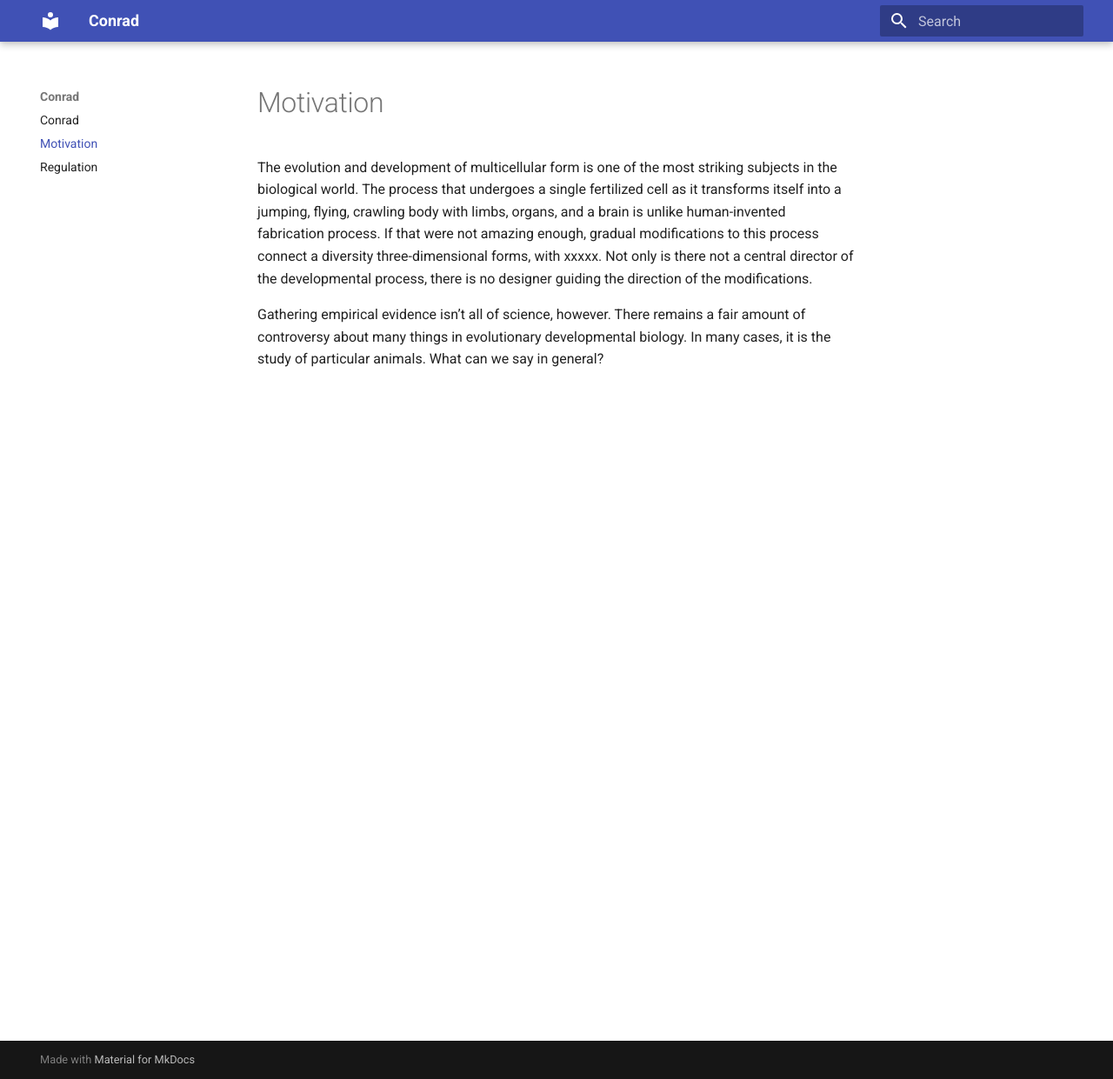
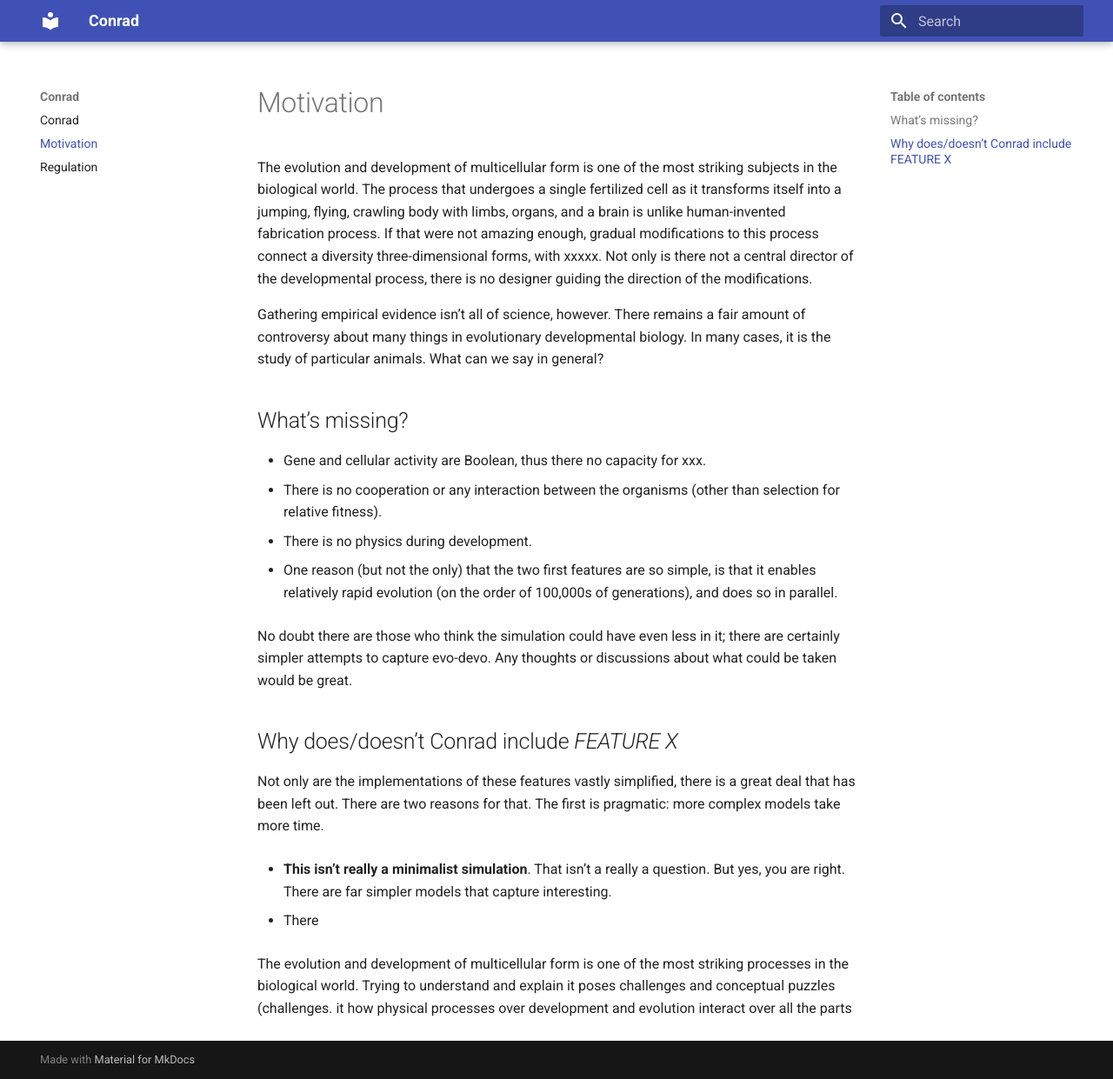
Before and after one commit to brettc/conrad, an MkDocs documentation site: the page built from docs/motivation.md, in a window 1280 px wide and 1241 px high. Shown: the whole window at 87% size. Built offline with MkDocs 1.6.1 and Material for MkDocs 9.7.7, drawn with Linux system fonts in a browser that asks for light colours.

```diff
--- a/docs/motivation.md
+++ b/docs/motivation.md
@@ -2,3 +2,23 @@
 The evolution and development of multicellular form is one of the most striking subjects in the biological world. The process that undergoes a single fertilized cell as it transforms itself into a jumping, flying, crawling body with limbs, organs, and a brain is unlike human-invented fabrication process. If that were not amazing enough, gradual modifications to this process connect a diversity three-dimensional forms, with xxxxx. Not only is there not a central director of the developmental process, there is no designer guiding the direction of the modifications.
 
 Gathering empirical evidence isn’t all of science, however. There remains a fair amount of controversy about many things in evolutionary developmental biology. In many cases, it is the study of particular animals. What can we say in general?
+
+## What’s missing?
+
+* Gene and cellular activity are Boolean, thus there no capacity for xxx.
+* There is no cooperation or any interaction between the organisms (other than selection for relative fitness).
+* There is no physics during development.
+
+* One reason (but not the only) that the two first features are so simple, is that it enables relatively rapid evolution (on the order of 100,000s of generations), and does so in parallel.
+
+No doubt there are those who think the simulation could have even less in it; there are certainly simpler attempts to capture evo-devo. Any thoughts or discussions about what could be taken would be great.
+
+## Why does/doesn’t Conrad include *FEATURE X*
+
+Not only are the implementations of these features vastly simplified, there is a great deal that has been left out. There are two reasons for that. The first is pragmatic: more complex models take more time.
+
+* **This isn’t really a minimalist simulation**. That isn’t a really a question. But yes, you are right. There are far simpler models that capture interesting.
+
+* There
+
+ The evolution and development of multicellular form is one of the most striking processes in the biological world. Trying to understand and explain it poses challenges and conceptual puzzles (challenges. it how physical processes over development and evolution interact over all the parts
```
Also changed, not shown: README.md (+20 -54 lines).
